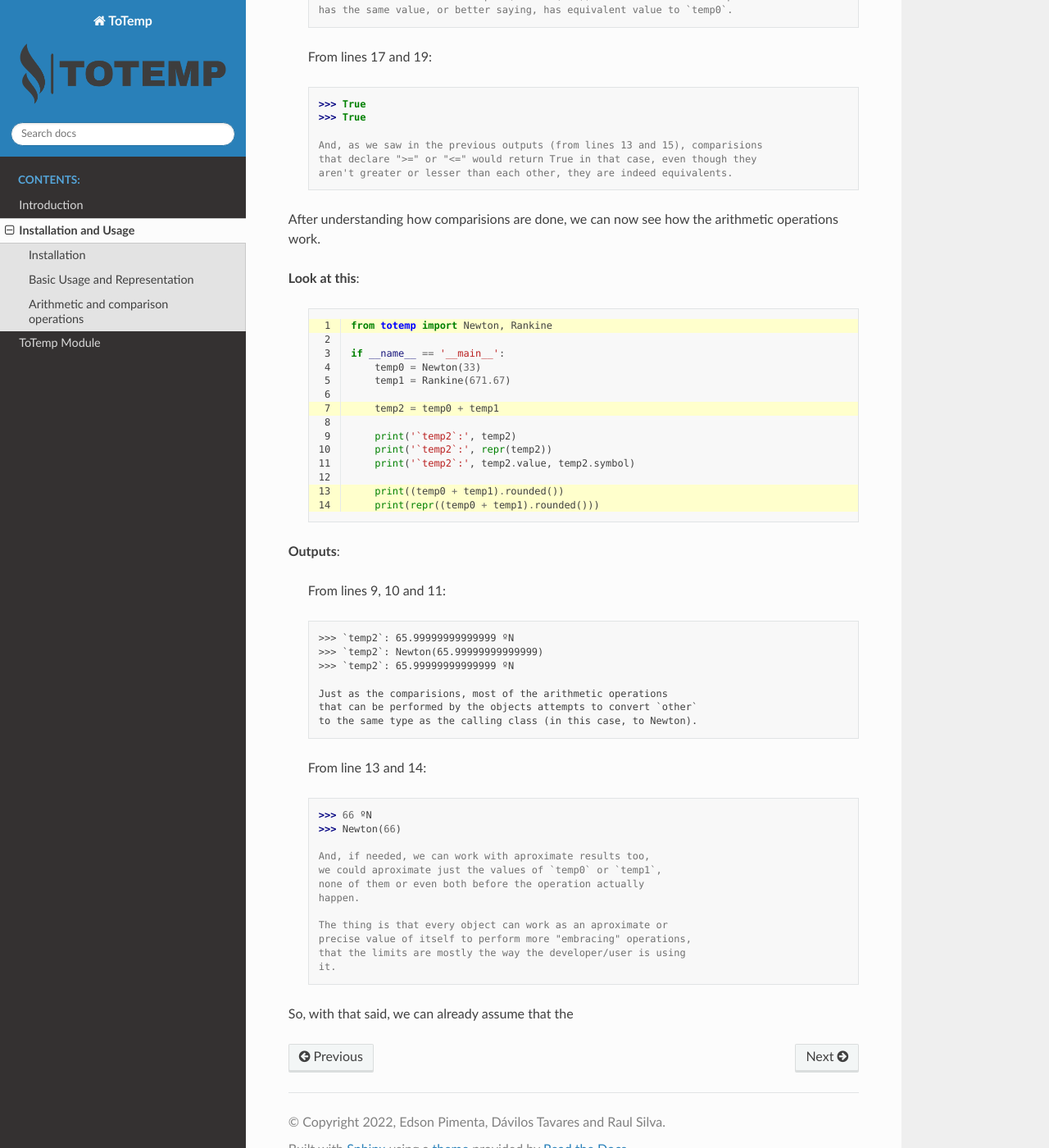
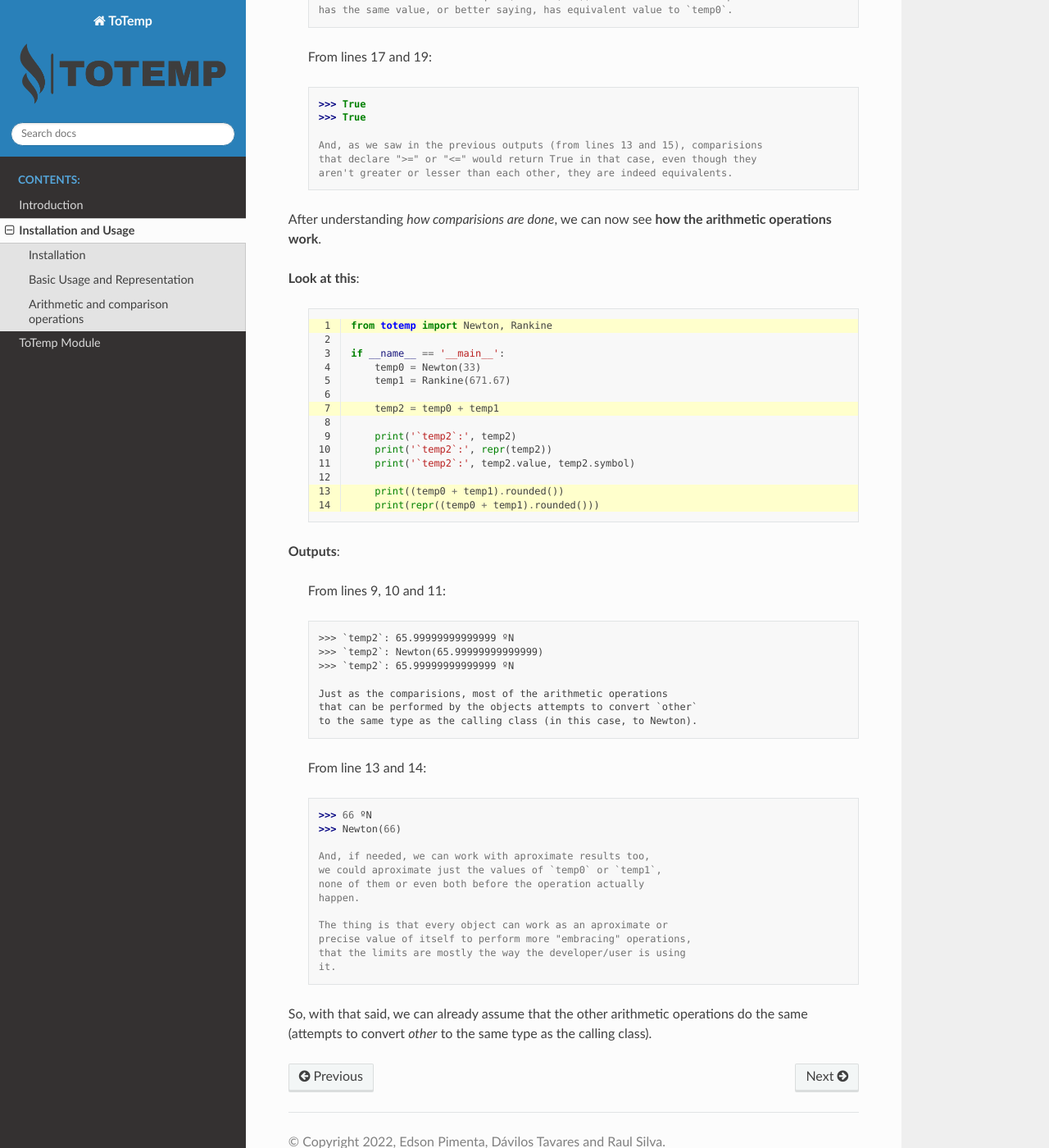
Before and after one commit to eddyyxxyy/ToTemp, a Sphinx documentation site: the page built from docs/source/installation_usage.rst, in a window 1280 px wide and 1400 px high, scrolled down 4665 px. Shown: the whole window at 82% size. Built offline with Sphinx 7.4.7 and the Read the Docs theme 2.0.0, drawn with Linux system fonts in a browser that asks for light colours.

Commit message:
Docs: fix doclinks

```diff
--- a/docs/source/index.rst
+++ b/docs/source/index.rst
@@ -19,5 +19,5 @@
    :caption: Contents:
 
    intro
-   installation
+   installation_usage
    totemp
--- a/docs/source/installation.rst
+++ b/docs/source/installation_usage.rst
@@ -246,8 +246,8 @@
         aren't greater or lesser than each other, they are indeed equivalents.
 
 
-After understanding how comparisions are done, we can now see
-how the arithmetic operations work.
+After understanding *how comparisions are done*, we can now see
+**how the arithmetic operations work**.
 
 **Look at this**:
 
@@ -297,4 +297,6 @@
         that the limits are mostly the way the developer/user is using
         it.
 
-So, with that said, we can already assume that the
+So, with that said, we can already assume that the other arithmetic
+operations do the same (attempts to convert `other` to the same type
+as the calling class).
--- a/docs/source/intro.rst
+++ b/docs/source/intro.rst
@@ -30,4 +30,4 @@
 - `Réaumur </ToTemp/docs/build/html/totemp.html#totemp.Reaumur>`_
 - `Rømer </ToTemp/docs/build/html/totemp.html#totemp.Romer>`_
 
-For usage information and example code, go to :doc:`Installation and Usage <installation>`.
+For usage information and example code, go to :doc:`Installation and Usage <installation_usage>`.
```
